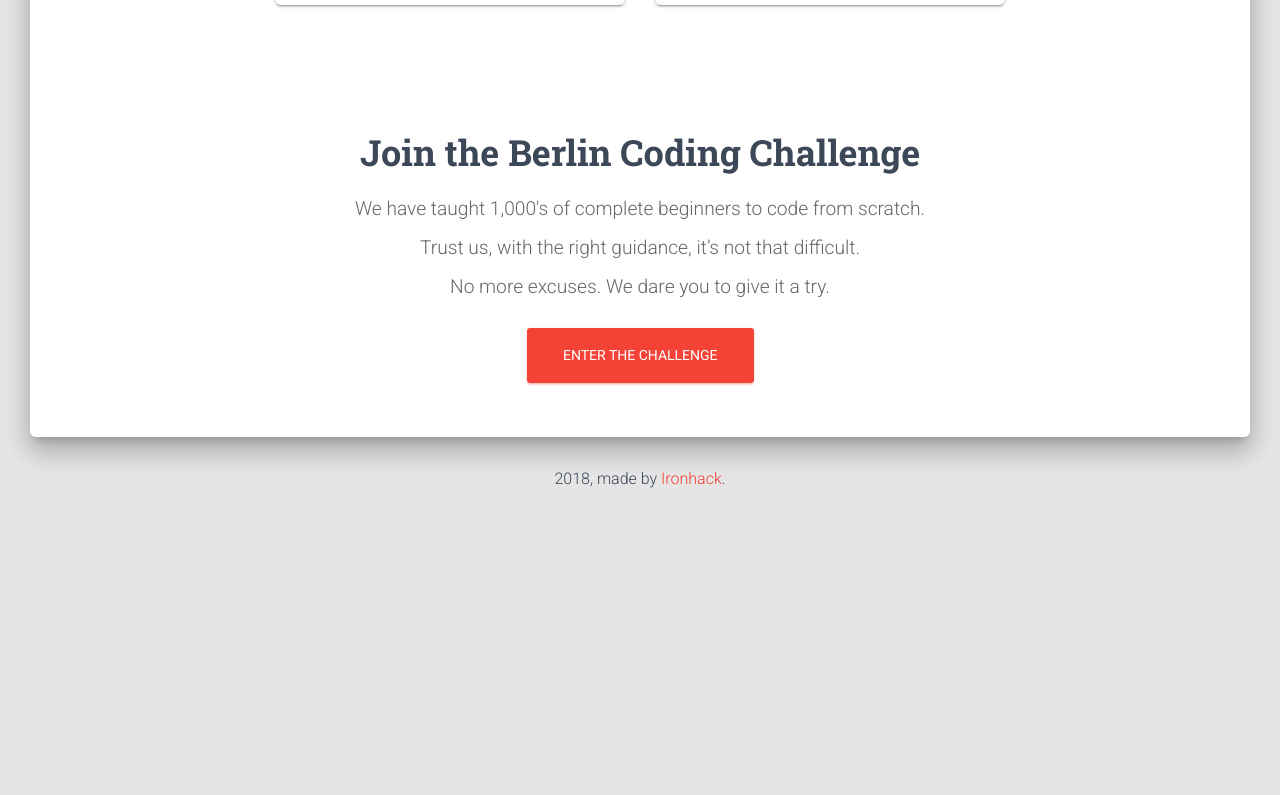
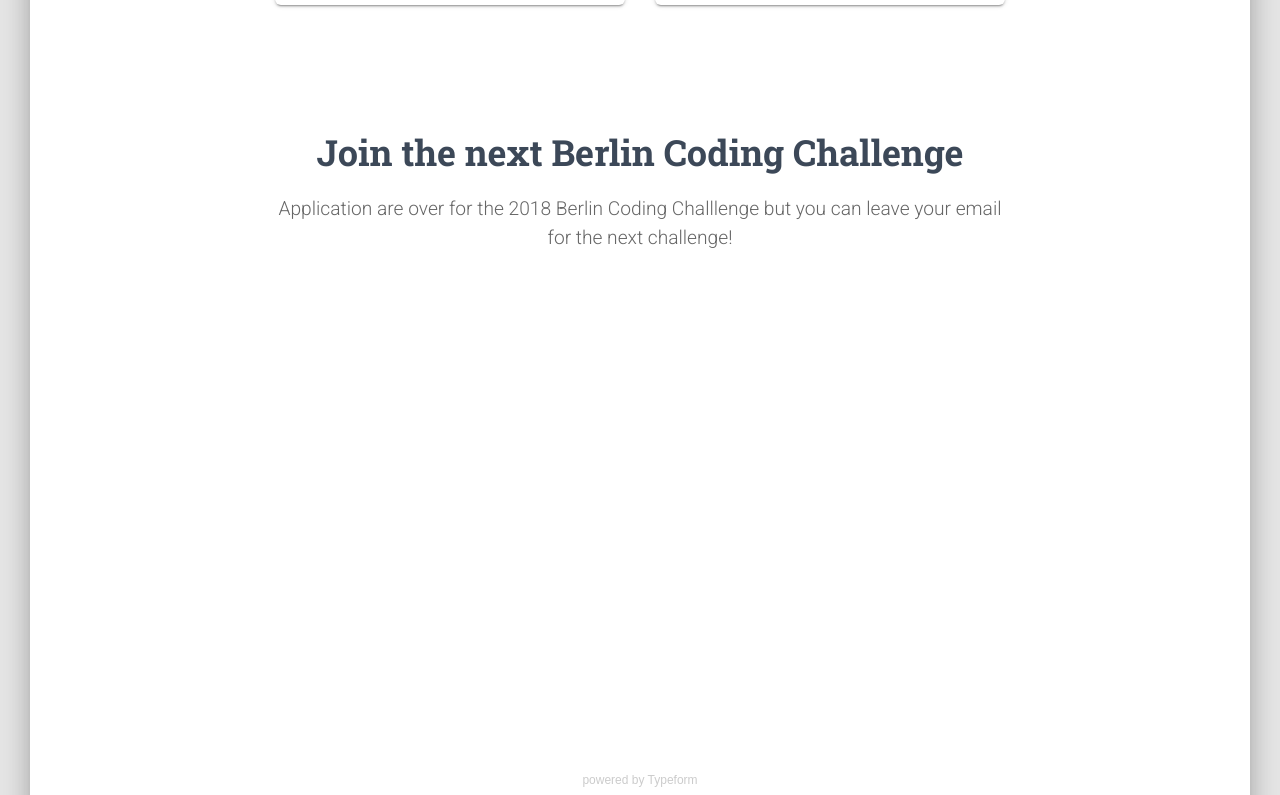
Before and after one commit to papuarza/amsterdam-challenge, a plain HTML site: page index.html in a window 1280 px wide. Shown: the part 4497-5292 px from the top of the page. Before the commit the page ends 5018 px from the top, so only its background shows below. Drawn offline with Linux system fonts and the light colour scheme; a script that the page names is missing.

Commit message:
Closing of the challenge

```diff
--- a/index.html
+++ b/index.html
@@ -40,7 +40,7 @@
       <div class="collapse navbar-collapse">
         <ul class="navbar-nav ml-auto">
           <li class="nav-item">
-            <a href="https://berlincodingchallenge.typeform.com/to/MJkSV9" class="btn btn-sm btn-danger nav-link">
+            <a href="#join" class="btn btn-sm btn-danger nav-link">
               Enter the challenge
             </a>
           </li>
@@ -66,7 +66,7 @@
       </div>
       <br>
       <div>
-        <a href="https://berlincodingchallenge.typeform.com/to/MJkSV9" target="_blank" class="btn btn-danger btn-raised btn-lg">
+        <a href="#join" target="_blank" class="btn btn-danger btn-raised btn-lg">
           Enter the Challenge
         </a>
       </div>
@@ -195,7 +195,7 @@
                   gain access to our Slack channel and receive further instructions.
                 </p>
                 <p class="card-text">
-                  <a href="https://berlincodingchallenge.typeform.com/to/MJkSV9" class="card-link btn btn-sm btn-outline-danger">Enter the challenge</a>
+                  <a href="#join" class="card-link btn btn-sm btn-outline-danger">Enter the challenge</a>
                 </p>
               </div>
             </div>
@@ -372,22 +372,14 @@
           </div>
         </div>
       </div>
-      <div class="section join text-center">
+      <div id="join" class="section join text-center">
         <div class="row">
           <div class="col-md-8 ml-auto mr-auto">
-            <h2 class="title">Join the Berlin Coding Challenge</h2>
+            <h2 class="title">Join the next Berlin Coding Challenge</h2>
             <h4 class="description">
-              We have taught 1,000's of complete beginners to code from scratch.
+              Application are over for the 2018 Berlin Coding Challlenge but you can leave your email for the next challenge!
             </h4>
-            <h4 class="description">
-              Trust us, with the right guidance, it’s not that difficult.
-            </h4>
-            <h4 class="description">
-              No more excuses. We dare you to give it a try.
-            </h4>
-            <a href="https://berlincodingchallenge.typeform.com/to/MJkSV9" class="btn btn-lg btn-danger btn-raised mt-3">
-              Enter the challenge
-            </a>
+            <div class="typeform-widget" data-url="https://berlincodingchallenge.typeform.com/to/NwADWj" style="width: 100%; height: 500px;"></div> <script> (function() { var qs,js,q,s,d=document, gi=d.getElementById, ce=d.createElement, gt=d.getElementsByTagName, id="typef_orm", b="https://embed.typeform.com/"; if(!gi.call(d,id)) { js=ce.call(d,"script"); js.id=id; js.src=b+"embed.js"; q=gt.call(d,"script")[0]; q.parentNode.insertBefore(js,q) } })() </script> <div style="font-family: Sans-Serif;font-size: 12px;color: #999;opacity: 0.5; padding-top: 5px;"> powered by <a href="https://admin.typeform.com/signup?utm_campaign=NwADWj&utm_source=typeform.com-11704279-Pro&utm_medium=typeform&utm_content=typeform-embedded-poweredbytypeform&utm_term=EN" style="color: #999" target="_blank">Typeform</a> </div>
           </div>
         </div>
       </div>
```
